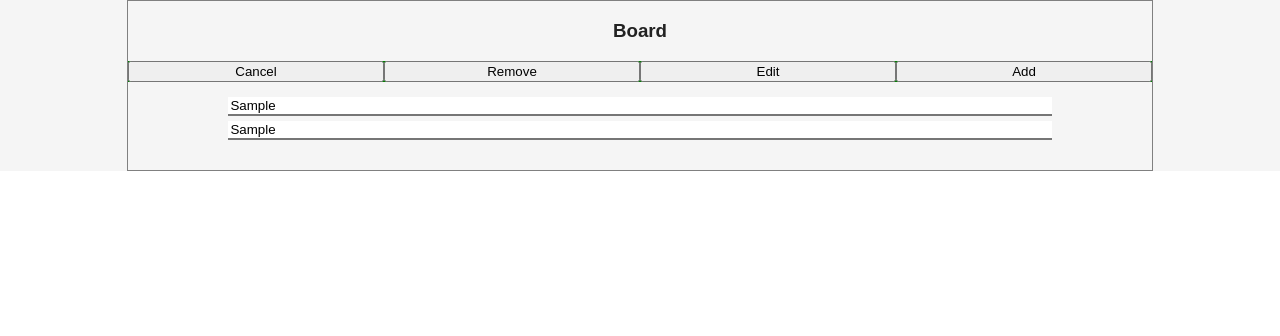
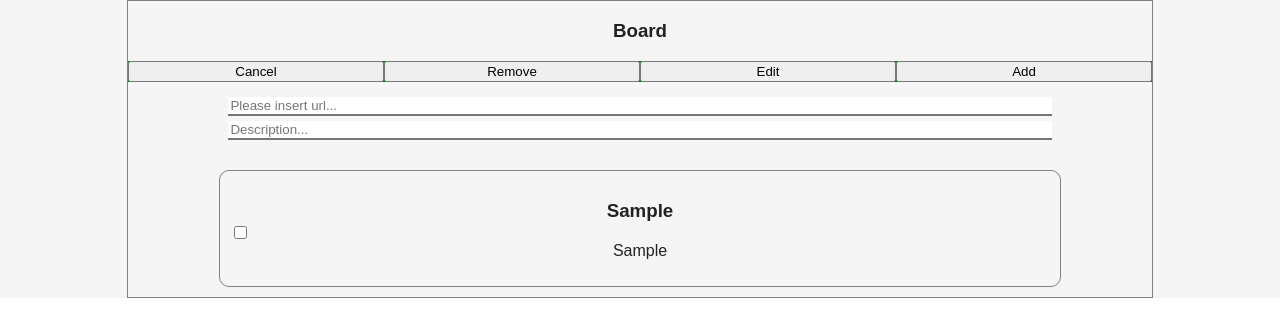
Before and after one commit to frempongandrews/tech-test-bookmark-app, a React (Create React App) app: page / in a window 1280 px wide. Both pictures are taken after typing "Sample", "Sample" into the empty fields and a click on the button "Add". Shown: the top 336 px of the page. Built offline with nearby package versions, Linux system fonts and the light colour scheme.

Commit message:
add bookmark implemented[todo: edit state]

```diff
--- a/src/components/BookmarkItem.js
+++ b/src/components/BookmarkItem.js
@@ -4,6 +4,8 @@ import './css/BookmarkItem.css'
 export default class BookmarkItem extends Component {
 
     render () {
+
+        let {id, url, description} = this.props;
 
         return (
             <div style={bookmarkItemContainer}>
@@ -13,11 +15,11 @@ export default class BookmarkItem extends Component {
 
 
                 <div>
-                    <h3>url link here</h3>
+                    <h3>{url}</h3>
                 </div>
 
                 <div>
-                    <p>url description here</p>
+                    <p>{description}</p>
                 </div>
 
             </div>
--- a/src/components/BookmarksBoard.js
+++ b/src/components/BookmarksBoard.js
@@ -1,6 +1,14 @@
 import React, { Component } from 'react';
 import './css/BookmarksBoard.css'
 import BookmarkItem from './BookmarkItem';
+
+//Bookmark object
+
+function Bookmark(id, url, description) {
+    this.id = id;
+    this.url = url;
+    this.description = description;
+}
 
 const data = [
     // {
@@ -32,8 +40,24 @@ export default class BookmarksBoard extends Component {
 
     onAddBookmark = () => {
 
-        console.log('adding bookmark');
+        let url = this.urlInput.value.trim();
+        let description = this.descriptionInput.value.trim();
+        let id = this.state.bookmarks.length;
 
+        let newBookmark = new Bookmark(id, url, description);
+        let bookmarks = this.state.bookmarks.concat(newBookmark);
+
+        //page re-renders at every change of state
+        this.setState({
+            bookmarks
+        }, this.onClearInputFields());
+
+    };
+
+    onClearInputFields = () => {
+
+        this.urlInput.value = '';
+        this.descriptionInput.value = '';
     };
 
 
@@ -76,7 +100,7 @@ export default class BookmarksBoard extends Component {
                         </div>
 
                     </div>
-                    <input style={inputStyle} placeholder='Please insert url...' ref={input => this.nameInput = input}/>
+                    <input style={inputStyle} placeholder='Please insert url...' ref={input => this.urlInput = input}/>
                     <input style={inputStyle} placeholder='Description...' ref={input => this.descriptionInput = input}/>
 
                 </div>
@@ -100,7 +124,8 @@ const bookmarksBoardStyle = {
     // height: '80vh',
     border: '1px solid grey',
     margin: '0 auto',
-    minWidth: 200
+    minWidth: 200,
+    marginBottom:20
 };
 
 const headerStyle = {
```
